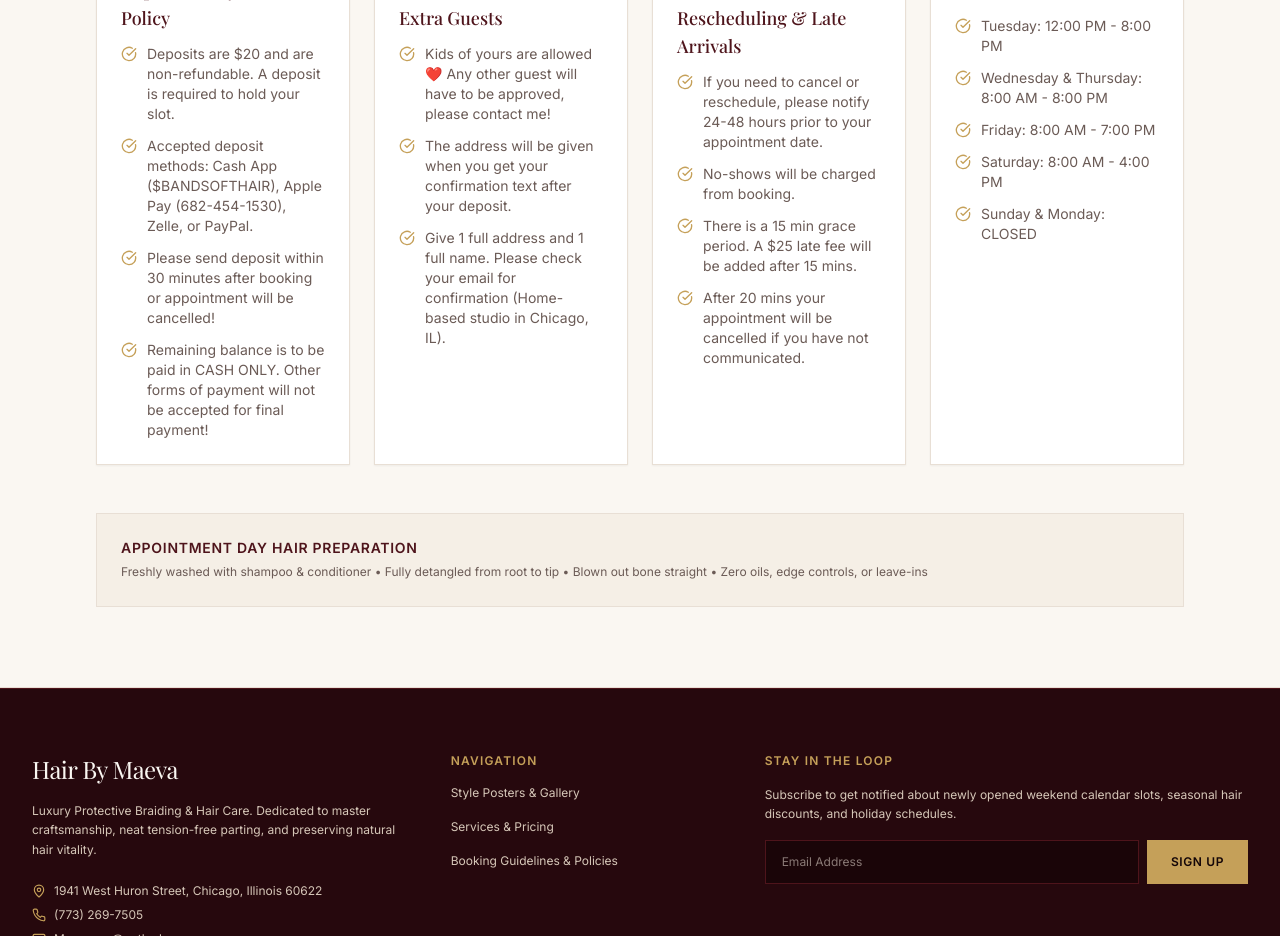
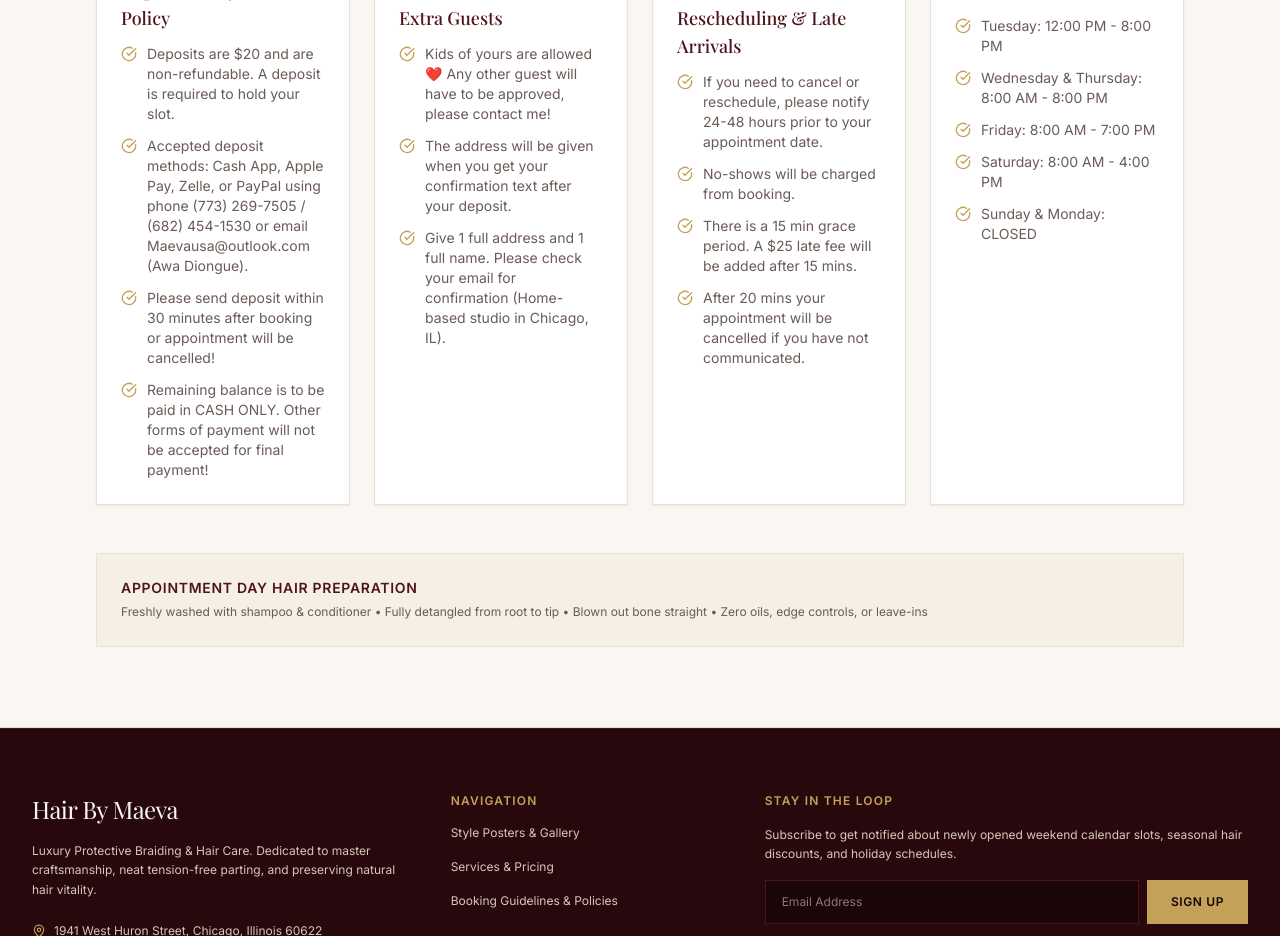
Before and after one commit to iangelot/hair-by-maeva, a Next.js app: page / in a window 1280 px wide. Shown: the part 7760-8696 px from the top of the page. Built offline with nearby package versions, Linux system fonts and the light colour scheme; no server answers; the database is empty; a web font is replaced by a local one.

Commit message:
Configure Cash App to use phone number and email search instead of placeholder cashtag

```diff
--- a/src/components/BookingModal.tsx
+++ b/src/components/BookingModal.tsx
@@ -515,12 +515,12 @@ export function BookingModal({
                   {selectedPaymentMethod === "Cash App / Venmo" && (
                     <>
                       <div className="flex justify-between items-center py-0.5 border-b border-neutral-100">
-                        <span className="text-[#6B5B56]">Cash App Cashtag:</span>
-                        <strong className="text-[#4E141B] font-mono font-semibold">$BANDSOFTHAIR</strong>
+                        <span className="text-[#6B5B56]">Cash App Phone:</span>
+                        <strong className="text-[#4E141B] font-mono font-semibold">(773) 269-7505</strong>
                       </div>
                       <div className="flex justify-between items-center py-0.5 border-b border-neutral-100">
-                        <span className="text-[#6B5B56]">Venmo / Contact:</span>
-                        <strong className="text-[#4E141B] font-mono font-semibold">(682) 454-1530</strong>
+                        <span className="text-[#6B5B56]">Cash App Email:</span>
+                        <strong className="text-[#4E141B] font-semibold">Maevausa@outlook.com</strong>
                       </div>
                     </>
                   )}
@@ -573,8 +573,8 @@ export function BookingModal({
                         onChange={(e) => setSelectedPaymentMethod(e.target.value as any)}
                         className="w-full p-2.5 border border-[#E8DFD5] text-xs focus:outline-none focus:border-[#4E141B] rounded-none bg-white text-[#2B1E1E]"
                       >
-                        <option value="Cash App / Venmo">Cash App ($BANDSOFTHAIR)</option>
-                        <option value="Apple Pay">Apple Pay (682-454-1530)</option>
+                        <option value="Cash App / Venmo">Cash App (Phone / Email Search)</option>
+                        <option value="Apple Pay">Apple Pay (682-454-1530 / 773-269-7505)</option>
                         <option value="Zelle">Zelle (773-269-7505 / Maevausa@outlook.com)</option>
                         <option value="PayPal">PayPal (Maevausa@outlook.com)</option>
                       </select>
--- a/src/components/CartDrawer.tsx
+++ b/src/components/CartDrawer.tsx
@@ -500,8 +500,8 @@ export function CartDrawer() {
 
                     {selectedPaymentMethod === "Cash App / Venmo" && (
                       <>
-                        <p><span className="text-[#6B5B56]">Cash App Cashtag:</span> <strong className="font-mono text-[#4E141B]">$BANDSOFTHAIR</strong></p>
-                        <p><span className="text-[#6B5B56]">Venmo / Contact:</span> <strong className="font-mono text-[#4E141B]">(682) 454-1530</strong></p>
+                        <p><span className="text-[#6B5B56]">Cash App Phone:</span> <strong className="font-mono text-[#4E141B]">(773) 269-7505</strong></p>
+                        <p><span className="text-[#6B5B56]">Cash App Email:</span> <strong className="text-[#4E141B]">Maevausa@outlook.com</strong></p>
                       </>
                     )}
 
@@ -531,8 +531,8 @@ export function CartDrawer() {
                           onChange={(e) => setSelectedPaymentMethod(e.target.value as any)}
                           className="w-full p-1.5 border border-[#E8DFD5] text-xs bg-white text-[#2B1E1E]"
                         >
-                          <option value="Cash App / Venmo">Cash App ($BANDSOFTHAIR)</option>
-                          <option value="Apple Pay">Apple Pay (682-454-1530)</option>
+                          <option value="Cash App / Venmo">Cash App (Phone / Email Search)</option>
+                          <option value="Apple Pay">Apple Pay (682-454-1530 / 773-269-7505)</option>
                           <option value="Zelle">Zelle (773-269-7505 / Maevausa@outlook.com)</option>
                           <option value="PayPal">PayPal (Maevausa@outlook.com)</option>
                         </select>
--- a/src/context/StoreContext.tsx
+++ b/src/context/StoreContext.tsx
@@ -82,7 +82,7 @@ interface StoreContextType {
 
 const defaultPaymentSettings: PaymentSettings = {
   recipientName: "Awa Diongue",
-  phone: "(682) 454-1530",
+  phone: "(773) 269-7505",
   email: "Maevausa@outlook.com",
   zelleRecipientName: "Awa Diongue",
   zelleEmail: "Maevausa@outlook.com",
@@ -90,12 +90,12 @@ const defaultPaymentSettings: PaymentSettings = {
   zelleIdentifier: "(773) 269-7505 or Maevausa@outlook.com (Awa Diongue)",
   paypalEmail: "Maevausa@outlook.com",
   paypalPhone: "(773) 269-7505",
-  applePayNumber: "(682) 454-1530",
-  cashAppCashtag: "$BANDSOFTHAIR",
+  applePayNumber: "(773) 269-7505 / (682) 454-1530",
+  cashAppCashtag: "(773) 269-7505 / Maevausa@outlook.com",
   venmoHandle: "Awa Diongue",
   squareBookingLink: "",
   stripePaymentLink: "",
-  instructions: "Deposits are $20 and are strictly non-refundable. Send $20 deposit via Cash App ($BANDSOFTHAIR), Apple Pay (682-454-1530), Zelle, or PayPal to Awa Diongue. Please text (682) 454-1530 with a screenshot of your payment after sending. Remaining balance is CASH ONLY at appointment!",
+  instructions: "Deposits are $20 and are strictly non-refundable. Send $20 deposit via Cash App, Apple Pay, Zelle, or PayPal to Awa Diongue using phone (773) 269-7505 / (682) 454-1530 or email Maevausa@outlook.com. Remaining balance is CASH ONLY at appointment!",
 };
 
 const StoreContext = createContext<StoreContextType | undefined>(undefined);
@@ -187,15 +187,15 @@ export function StoreProvider({ children }: { children: React.ReactNode }) {
         localStorage.setItem("beas_admin_hero_images_v5", JSON.stringify(initialSiteConfig.heroImages));
       }
 
-      const savedPayment = localStorage.getItem("beas_admin_payment_settings_v4");
+      const savedPayment = localStorage.getItem("beas_admin_payment_settings_v5");
       if (savedPayment) {
         setPaymentSettings(JSON.parse(savedPayment));
       } else {
         setPaymentSettings(defaultPaymentSettings);
-        localStorage.setItem("beas_admin_payment_settings_v4", JSON.stringify(defaultPaymentSettings));
+        localStorage.setItem("beas_admin_payment_settings_v5", JSON.stringify(defaultPaymentSettings));
       }
 
-      const savedInfo = localStorage.getItem("beas_admin_salon_info_v4");
+      const savedInfo = localStorage.getItem("beas_admin_salon_info_v5");
       if (savedInfo) {
         setSalonInfo(JSON.parse(savedInfo));
       } else {
@@ -207,7 +207,7 @@ export function StoreProvider({ children }: { children: React.ReactNode }) {
           notice: initialSiteConfig.notice,
         };
         setSalonInfo(freshInfo);
-        localStorage.setItem("beas_admin_salon_info_v4", JSON.stringify(freshInfo));
+        localStorage.setItem("beas_admin_salon_info_v5", JSON.stringify(freshInfo));
       }
     } catch {
       // Storage unavailable or parsing error
@@ -235,13 +235,13 @@ export function StoreProvider({ children }: { children: React.ReactNode }) {
 
   useEffect(() => {
     try {
-      localStorage.setItem("beas_admin_payment_settings_v4", JSON.stringify(paymentSettings));
+      localStorage.setItem("beas_admin_payment_settings_v5", JSON.stringify(paymentSettings));
     } catch {}
   }, [paymentSettings]);
 
   useEffect(() => {
     try {
-      localStorage.setItem("beas_admin_salon_info_v4", JSON.stringify(salonInfo));
+      localStorage.setItem("beas_admin_salon_info_v5", JSON.stringify(salonInfo));
     } catch {}
   }, [salonInfo]);
 
--- a/src/data/siteConfig.ts
+++ b/src/data/siteConfig.ts
@@ -33,13 +33,13 @@ export const siteConfig: SiteConfig = {
   squareBookingUrl: "",
   squareMerchantId: "",
   squareSellerKey: "",
-  notice: "Please read all policies prior to booking. A $20 deposit is required to book (strictly non-refundable). Cash App: $BANDSOFTHAIR | Apple Pay / Text: (682) 454-1530 | Remaining balance in cash only.",
+  notice: "Please read all policies prior to booking. A $20 deposit is required to book (strictly non-refundable). Deposits accepted via Cash App, Apple Pay, Zelle, or PayPal using phone (773) 269-7505 / (682) 454-1530 or email Maevausa@outlook.com. Remaining balance in cash only.",
   policies: [
     {
       title: "Deposit & Payment Policy",
       items: [
         "Deposits are $20 and are non-refundable. A deposit is required to hold your slot.",
-        "Accepted deposit methods: Cash App ($BANDSOFTHAIR), Apple Pay (682-454-1530), Zelle, or PayPal.",
+        "Accepted deposit methods: Cash App, Apple Pay, Zelle, or PayPal using phone (773) 269-7505 / (682) 454-1530 or email Maevausa@outlook.com (Awa Diongue).",
         "Please send deposit within 30 minutes after booking or appointment will be cancelled!",
         "Remaining balance is to be paid in CASH ONLY. Other forms of payment will not be accepted for final payment!",
       ],
```
